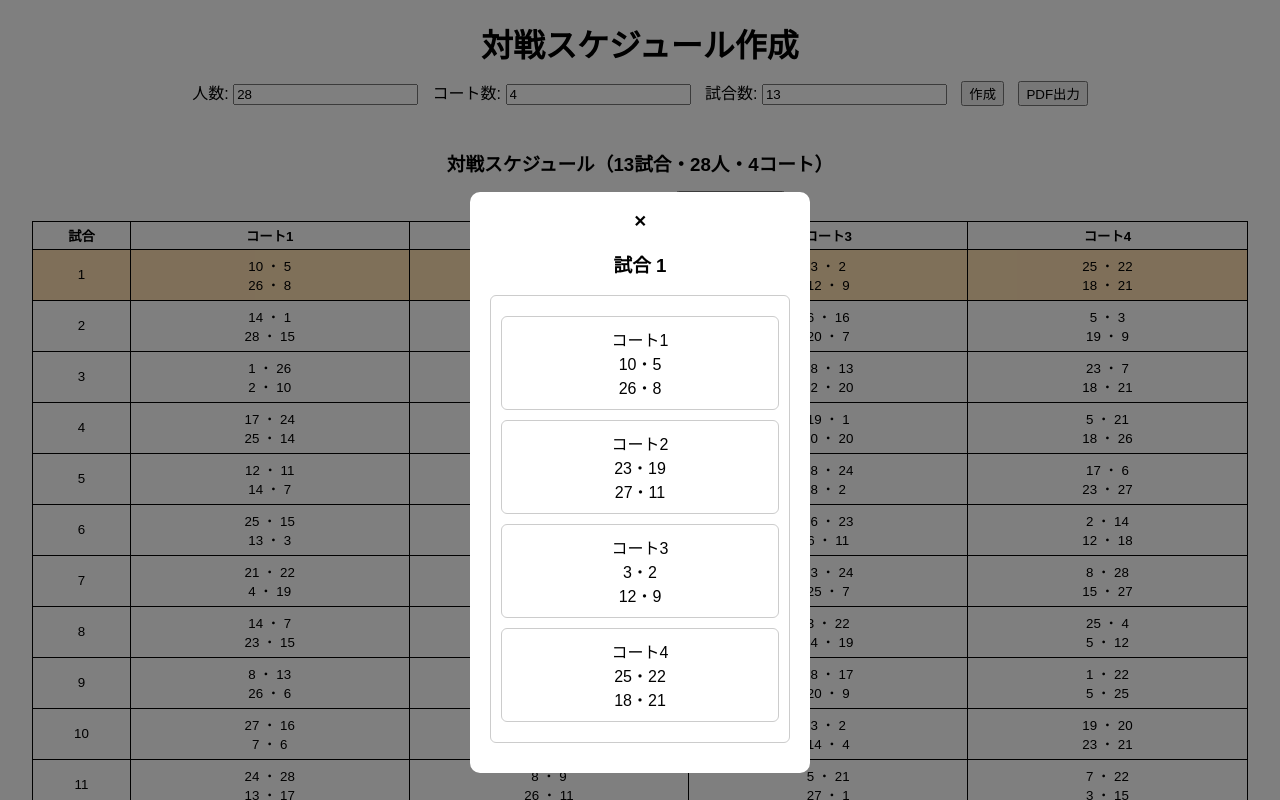
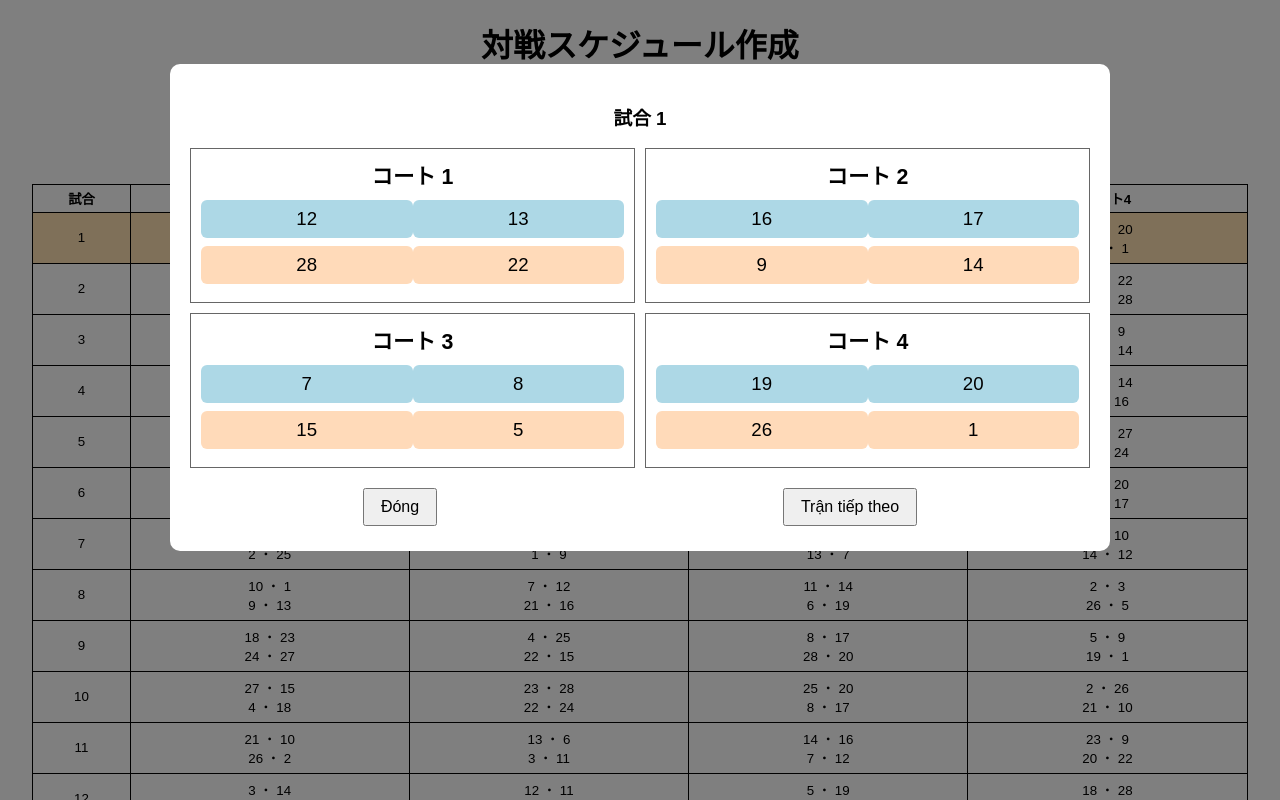
Before and after one commit to hnk4btl/schedule, a plain HTML site: page index.html in a window 1280 px wide. Both pictures are taken after a click on the button "作成". Shown: the top 800 px of the page. Drawn offline with Linux system fonts and the light colour scheme.

Commit message:
Update index.html

```diff
--- a/index.html
+++ b/index.html
@@ -4,115 +4,43 @@
   <meta charset="UTF-8">
   <title>対戦スケジュール</title>
   <style>
-    body {
-      font-family: Arial, sans-serif;
-      text-align: center;
-      margin: 20px;
-    }
+    body { font-family: Arial, sans-serif; text-align: center; margin: 20px; }
+    h1, h2 { margin: 10px 0; }
+    label, button, select { margin: 5px; }
+    table { border-collapse: collapse; margin: 0 auto; width: 98%; table-layout: fixed; }
+    th, td { border: 1px solid black; font-size: 10pt; text-align: center; vertical-align: middle; padding: 4px; box-sizing: border-box; word-wrap: break-word; }
+    th.match-no { width: 28px; }
+    th:not(.match-no), td:not(:first-child) { width: 23%; }
+    .matchBox { font-size: 10pt; height: 42px; display: flex; align-items: center; justify-content: center; white-space: pre-line; }
+    #scheduleTitle { margin-top: 1cm; font-size: 14pt; font-weight: bold; }
+    .current-match { background-color: #ffe0b3 !important; }
+    @media print { #header, #statistics, #controlArea { display: none; } }
 
-    h1, h2 {
-      margin: 10px 0;
-    }
-
-    label, button, select {
-      margin: 5px;
-    }
-
-    table {
-      border-collapse: collapse;
-      margin: 0 auto;
-      width: 98%;
-      table-layout: fixed;
-    }
-
-    th, td {
-      border: 1px solid black;
-      font-size: 10pt;
-      text-align: center;
-      vertical-align: middle;
-      padding: 4px;
-      box-sizing: border-box;
-      word-wrap: break-word;
-    }
-
-    th.match-no {
-      width: 28px;
-    }
-
-    th:not(.match-no), td:not(:first-child) {
-      width: 23%;
-    }
-
-    .matchBox {
-      font-size: 10pt;
-      height: 42px;
-      display: flex;
-      align-items: center;
-      justify-content: center;
-      white-space: pre-line;
-    }
-
-    #scheduleTitle {
-      margin-top: 1cm;
-      font-size: 14pt;
-      font-weight: bold;
-    }
-
-    .current-match {
-      background-color: #ffe0b3 !important;
-    }
-
-    @media print {
-      #header, #statistics, #controlArea {
-        display: none;
-      }
-    }
-
-    .modal {
-      display: none;
-      position: fixed;
-      z-index: 999;
-      left: 0;
-      top: 0;
-      width: 100vw;
-      height: 100vh;
-      background-color: rgba(0,0,0,0.5);
-    }
-
-    .modal-content {
-      background-color: white;
-      margin: 15% auto;
-      padding: 20px;
-      width: 300px;
-      border-radius: 10px;
-      text-align: center;
-    }
-
-    .modal-content div {
-      margin: 10px 0;
-      border: 1px solid #ccc;
-      padding: 10px;
-      border-radius: 6px;
-    }
-
-    .close {
-      cursor: pointer;
-      font-weight: bold;
-    }
+    /* Modal styling */
+    .modal { display: none; position: fixed; z-index: 999; left: 0; top: 0; width: 100vw; height: 100vh; background-color: rgba(0,0,0,0.5); }
+    .modal-content { background-color: white; margin: 5% auto; padding: 20px; width: 85%; max-width: 900px; border-radius: 10px; text-align: center; position: relative; }
+    #modalCourts { display: grid; grid-template-columns: repeat(2, 1fr); gap: 10px; }
+    .court-box { border: 1px solid #666; padding: 10px; box-sizing: border-box; margin: 0; min-height: 140px; }
+    .court-box h4 { margin: 0 0 10px; font-size: 16pt; }
+    .pair-group { display: flex; justify-content: space-between; margin: 8px 0; }
+    .player-box { width: 48%; padding: 8px; border-radius: 6px; text-align: center; cursor: grab; user-select: none; font-size: 14pt; }
+    .team1 { background-color: #ADD8E6; }
+    .team2 { background-color: #FFDAB9; }
+    .modal-buttons { margin-top: 15px; display: flex; justify-content: space-around; }
+    .modal-buttons button { padding: 8px 16px; font-size: 12pt; cursor: pointer; }
+    .close { display: none; }
   </style>
 </head>
 <body>
   <div id="header">
     <h1>対戦スケジュール作成</h1>
-    <label>人数: <input type="number" id="numPlayers" value="28"></label>
-    <label>コート数: <input type="number" id="numCourts" value="4"></label>
-    <label>試合数: <input type="number" id="numRounds" value="13"></label>
+    <label>人数: <input type="number" id="numPlayers" value="28" min="4"></label>
+    <label>コート数: <input type="number" id="numCourts" value="4" min="1"></label>
+    <label>試合数: <input type="number" id="numRounds" value="13" min="1"></label>
     <button onclick="generateSchedule()">作成</button>
-    <button onclick="downloadPDF()">PDF出力</button>
   </div>
 
   <h2 id="scheduleTitle"></h2>
-
   <div id="controlArea">
     <label for="matchSelect">現在の試合:</label>
     <select id="matchSelect" onchange="jumpToMatch(this.value)"></select>
@@ -122,171 +50,156 @@
   <div id="schedule"></div>
   <div id="statistics"></div>
 
-  <!-- Pop-up -->
+  <!-- Pop-up Modal -->
   <div id="matchModal" class="modal">
     <div class="modal-content">
-      <span class="close" onclick="closeModal()">✕</span>
       <h3 id="modalTitle"></h3>
       <div id="modalCourts"></div>
+      <div class="modal-buttons">
+        <button onclick="closeModal()">Đóng</button>
+        <button onclick="nextMatchModal()">Trận tiếp theo</button>
+      </div>
     </div>
   </div>
 
-  <script src="https://cdnjs.cloudflare.com/ajax/libs/html2pdf.js/0.10.1/html2pdf.bundle.min.js"></script>
   <script>
     let globalSchedule = [];
     let currentMatchIndex = 0;
+    let dragSrc = null;
+
+    // Fisher-Yates shuffle
+    function shuffle(array) {
+      for (let i = array.length - 1; i > 0; i--) {
+        const j = Math.floor(Math.random() * (i + 1));
+        [array[i], array[j]] = [array[j], array[i]];
+      }
+      return array;
+    }
 
     function generateSchedule() {
-      const numPlayers = parseInt(document.getElementById("numPlayers").value);
-      const numCourts = parseInt(document.getElementById("numCourts").value);
-      const numRounds = parseInt(document.getElementById("numRounds").value);
-
-      let schedule = [];
-      let playCounts = new Array(numPlayers).fill(0);
+      const numPlayers = +document.getElementById('numPlayers').value;
+      const numCourts = +document.getElementById('numCourts').value;
+      const numRounds = +document.getElementById('numRounds').value;
+      const players = Array.from({ length: numPlayers }, (_, i) => i + 1);
+      const playCounts = Array(numPlayers).fill(0);
+      const history = Array.from({ length: numPlayers }, () => []);
+      const schedule = [];
 
       for (let round = 0; round < numRounds; round++) {
-        let roundMatch = [];
-        let used = new Set();
-
+        const roundMatch = [];
+        const used = new Set();
         for (let court = 0; court < numCourts; court++) {
-          let eligible = [];
-          for (let i = 0; i < numPlayers; i++) {
-            if (!used.has(i + 1)) eligible.push(i + 1);
-          }
-
-          eligible.sort(() => Math.random() - 0.5);
+          let eligible = players.filter(p => {
+            const h = history[p - 1];
+            const last2 = h.slice(-2);
+            const played2 = last2[0] === round - 2 && last2[1] === round - 1;
+            const missed2 = h.length > 1 && h[h.length - 2] < round - 2 && h[h.length - 1] < round - 1;
+            return !used.has(p) && !played2 && !missed2;
+          });
+          if (eligible.length < 4) eligible = players.filter(p => !used.has(p));
+          shuffle(eligible);
           eligible.sort((a, b) => playCounts[a - 1] - playCounts[b - 1]);
-
-          if (eligible.length < 4) break;
-
-          let pair = eligible.slice(0, 4);
-          pair.forEach(p => {
-            used.add(p);
-            playCounts[p - 1]++;
-          });
-
-          roundMatch.push(pair);
+          const group = eligible.slice(0, 4);
+          group.forEach(p => { used.add(p); playCounts[p - 1]++; history[p - 1].push(round); });
+          roundMatch.push(group);
         }
-
         schedule.push(roundMatch);
       }
-
       globalSchedule = schedule;
       currentMatchIndex = 0;
-      displaySchedule(schedule, numPlayers, numCourts, playCounts);
-      updateDropdownOptions(schedule);
-      showMatchModal(currentMatchIndex);
+      updateDropdownOptions();
+      displaySchedule();
+      showMatchModal(0);
+      updateStatistics();
     }
 
-    function displaySchedule(schedule, numPlayers, numCourts, playCounts) {
-      const scheduleDiv = document.getElementById("schedule");
-      const statisticsDiv = document.getElementById("statistics");
-
-      document.getElementById("scheduleTitle").innerText =
-        `対戦スケジュール（${schedule.length}試合・${numPlayers}人・${numCourts}コート）`;
-
-      let html = `<table><tr><th class="match-no">試合</th>`;
-      for (let i = 0; i < schedule[0].length; i++) {
-        html += `<th>コート${i + 1}</th>`;
-      }
-      html += `</tr>`;
-
-      for (let r = 0; r < schedule.length; r++) {
-        const isCurrent = r === currentMatchIndex ? 'current-match' : '';
-        html += `<tr class="${isCurrent}" onclick="showMatchModal(${r})"><td>${r + 1}</td>`;
-        for (let c = 0; c < schedule[r].length; c++) {
-          let match = schedule[r][c];
-          let formatted = `${match[0]} ・ ${match[1]}\n${match[2]} ・ ${match[3]}`;
-          html += `<td><div class="matchBox">${formatted}</div></td>`;
-        }
-        html += `</tr>`;
-      }
-
-      html += `</table>`;
-      scheduleDiv.innerHTML = html;
-
-      // Thống kê
-      let stats = `<h3>統計（出場回数）</h3><table><tr><th>番号</th>`;
-      for (let i = 1; i <= numPlayers; i++) {
-        stats += `<td>${i}</td>`;
-      }
-      stats += `</tr><tr><th>回数</th>`;
-      for (let i = 0; i < numPlayers; i++) {
-        stats += `<td>${playCounts[i]}</td>`;
-      }
-      stats += `</tr></table>`;
-      statisticsDiv.innerHTML = stats;
+    function updateDropdownOptions() {
+      const sel = document.getElementById('matchSelect'); sel.innerHTML = '';
+      globalSchedule.forEach((_, i) => {
+        const opt = document.createElement('option'); opt.value = i; opt.textContent = `試合 ${i + 1}`; sel.appendChild(opt);
+      });
+      sel.value = currentMatchIndex;
     }
 
-    function updateDropdownOptions(schedule) {
-      const matchSelect = document.getElementById("matchSelect");
-      matchSelect.innerHTML = "";
-      for (let i = 0; i < schedule.length; i++) {
-        const option = document.createElement("option");
-        option.value = i;
-        option.text = `試合 ${i + 1}`;
-        matchSelect.appendChild(option);
-      }
-      matchSelect.value = currentMatchIndex;
+    function displaySchedule() {
+      const d = document.getElementById('schedule');
+      let html = `<table><tr><th class=\"match-no\">試合</th>`;
+      globalSchedule[0].forEach((_, i) => html += `<th>コート${i + 1}</th>`);
+      html += '</tr>';
+      globalSchedule.forEach((rnd, rIdx) => {
+        const cls = rIdx === currentMatchIndex ? 'current-match' : '';
+        html += `<tr class=\"${cls}\" onclick=\"showMatchModal(${rIdx})\"><td>${rIdx + 1}</td>`;
+        rnd.forEach(g => {
+          const f = `${g[0]} ・ ${g[1]}\n${g[2]} ・ ${g[3]}`;
+          html += `<td><div class=\"matchBox\">${f}</div></td>`;
+        });
+        html += '</tr>';
+      });
+      html += '</table>';
+      d.innerHTML = html;
     }
 
-    function jumpToMatch(index) {
-      currentMatchIndex = parseInt(index);
+    function nextMatch() { if (currentMatchIndex < globalSchedule.length - 1) jumpToMatch(currentMatchIndex + 1); }
+    function nextMatchModal() { if (currentMatchIndex < globalSchedule.length - 1) jumpToMatch(currentMatchIndex + 1); }
+
+    function jumpToMatch(i) {
+      currentMatchIndex = +i;
+      updateDropdownOptions();
+      displaySchedule();
       showMatchModal(currentMatchIndex);
-      displaySchedule(globalSchedule,
-        parseInt(document.getElementById("numPlayers").value),
-        parseInt(document.getElementById("numCourts").value),
-        globalSchedule.flat().flat().reduce((counts, p) => {
-          counts[p - 1] = (counts[p - 1] || 0) + 1;
-          return counts;
-        }, new Array(parseInt(document.getElementById("numPlayers").value)).fill(0))
-      );
+      updateStatistics();
     }
 
-    function nextMatch() {
-      if (currentMatchIndex < globalSchedule.length - 1) {
-        currentMatchIndex++;
-        jumpToMatch(currentMatchIndex);
-      }
+    function showMatchModal(idx) {
+      const modal = document.getElementById('matchModal');
+      const mc = document.getElementById('modalCourts'); mc.innerHTML = '';
+      document.getElementById('modalTitle').textContent = `試合 ${idx + 1}`;
+      mc.style.setProperty('--num-courts', globalSchedule[idx].length);
+      globalSchedule[idx].forEach((grp, ci) => {
+        const courtDiv = document.createElement('div'); courtDiv.className = 'court-box';
+        const title = document.createElement('h4'); title.textContent = `コート ${ci + 1}`; courtDiv.appendChild(title);
+
+        // upper pair
+        const pair1 = document.createElement('div'); pair1.className = 'pair-group';
+        const p1a = document.createElement('div'); p1a.className = 'player-box team1'; p1a.textContent = grp[0];
+        const p1b = document.createElement('div'); p1b.className = 'player-box team1'; p1b.textContent = grp[1];
+        pair1.append(p1a, p1b); courtDiv.appendChild(pair1);
+        // lower pair
+        const pair2 = document.createElement('div'); pair2.className = 'pair-group';
+        const p2a = document.createElement('div'); p2a.className = 'player-box team2'; p2a.textContent = grp[2];
+        const p2b = document.createElement('div'); p2b.className = 'player-box team2'; p2b.textContent = grp[3];
+        pair2.append(p2a, p2b); courtDiv.appendChild(pair2);
+
+        [p1a, p1b, p2a, p2b].forEach((box, idx) => {
+          box.draggable = true; box.dataset.c = ci; box.dataset.i = idx;
+          box.addEventListener('dragstart', dragStart);
+          box.addEventListener('dragover', e => e.preventDefault());
+          box.addEventListener('drop', dropPlayer);
+        });
+        mc.appendChild(courtDiv);
+      });
+      modal.style.display = 'block'; document.getElementById('matchSelect').value = idx;
     }
 
-    function showMatchModal(index) {
-      const modal = document.getElementById("matchModal");
-      const modalTitle = document.getElementById("modalTitle");
-      const modalCourts = document.getElementById("modalCourts");
-      const match = globalSchedule[index];
-
-      modalTitle.textContent = `試合 ${index + 1}`;
-      modalCourts.innerHTML = "";
-
-      for (let i = 0; i < match.length; i++) {
-        const div = document.createElement("div");
-        div.innerText = `コート${i + 1}\n${match[i][0]}・${match[i][1]}\n${match[i][2]}・${match[i][3]}`;
-        modalCourts.appendChild(div);
-      }
-
-      modal.style.display = "block";
-      document.getElementById("matchSelect").value = index;
+    function dragStart(e) { dragSrc = e.target; }
+    function dropPlayer(e) {
+      e.preventDefault(); const tgt = e.target;
+      const srcC = dragSrc.dataset.c, srcI = dragSrc.dataset.i;
+      const tgtC = tgt.dataset.c, tgtI = tgt.dataset.i;
+      const tmp = globalSchedule[currentMatchIndex][srcC][srcI];
+      globalSchedule[currentMatchIndex][srcC][srcI] = globalSchedule[currentMatchIndex][tgtC][tgtI];
+      globalSchedule[currentMatchIndex][tgtC][tgtI] = tmp;
+      showMatchModal(currentMatchIndex); displaySchedule(); updateStatistics();
     }
 
-    function closeModal() {
-      document.getElementById("matchModal").style.display = "none";
-    }
+    function closeModal() { document.getElementById('matchModal').style.display = 'none'; }
 
-    function downloadPDF() {
-      const element = document.createElement("div");
-      const content = document.getElementById("schedule").cloneNode(true);
-      element.appendChild(content);
-
-      const opt = {
-        margin: 0,
-        filename: 'badminton_schedule.pdf',
-        image: { type: 'jpeg', quality: 1 },
-        html2canvas: { scale: 2 },
-        jsPDF: { unit: 'mm', format: 'a4', orientation: 'portrait' }
-      };
-
-      html2pdf().set(opt).from(element).save();
+    function updateStatistics() {
+      const sd = document.getElementById('statistics'); let html = '<h3>統計（出場回数）</h3><table><tr><th>番号</th>';
+      const n = +document.getElementById('numPlayers').value; const cnt = Array(n).fill(0);
+      globalSchedule.flat().flat().forEach(p => cnt[p - 1]++);
+      for (let i = 1; i <= n; i++) html += `<td>${i}</td>`; html += '</tr><tr><th>回数</th>';
+      cnt.forEach(c => html += `<td>${c}</td>`); html += '</tr></table>'; sd.innerHTML = html;
     }
   </script>
 </body>
```
